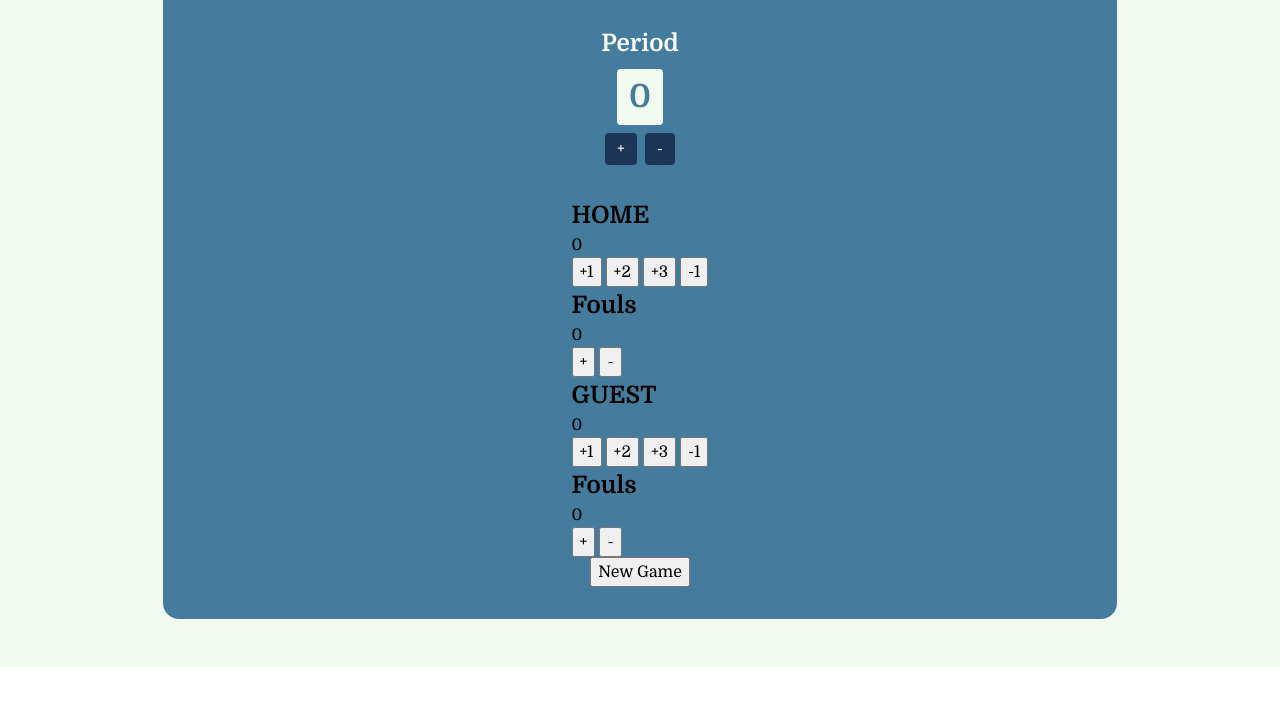
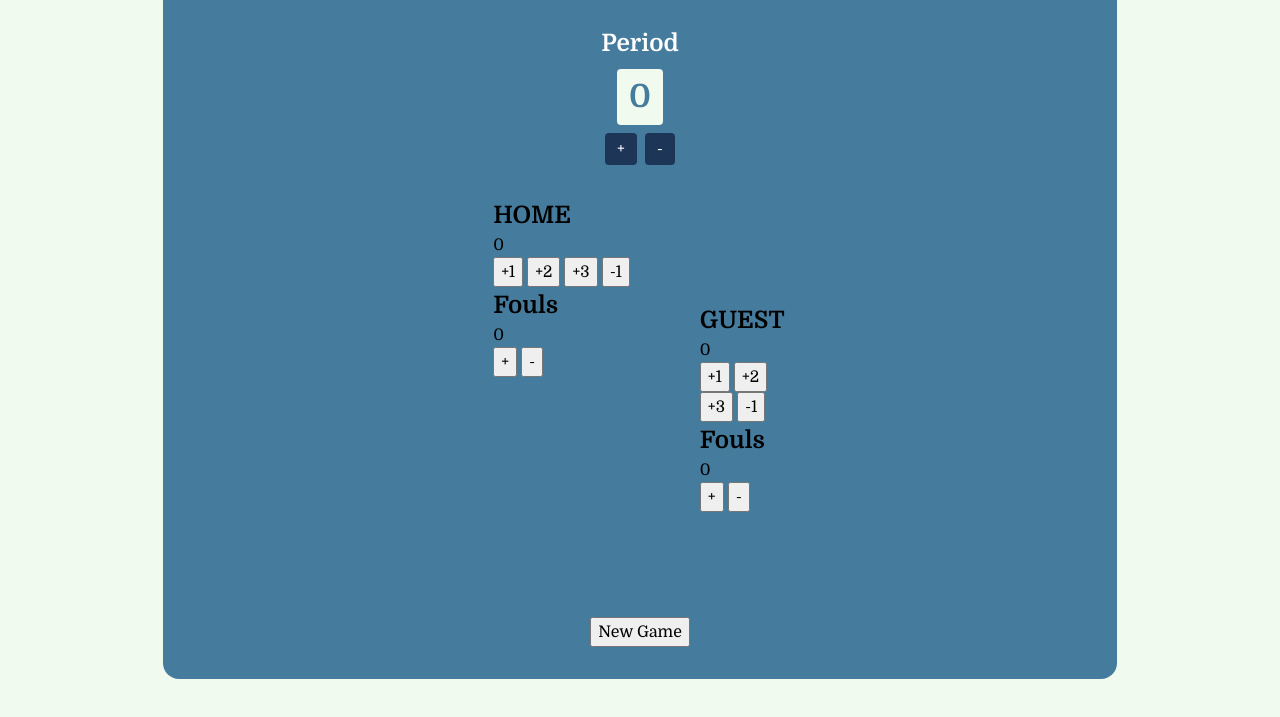
Before and after one commit to Timmydrax/basketball-scoreboard, a plain HTML site: page index.html in a window 1280 px wide. Shown: the part 283-1000 px from the top of the page. Before the commit the page ends 950 px from the top, so only its background shows below. Drawn offline with Linux system fonts and the light colour scheme.

Commit message:
FIX: Bug fix

```diff
--- a/style.css
+++ b/style.css
@@ -210,3 +210,22 @@ h6 {
     border-radius: 4px;
   }
 }
+
+.team-section {
+  display: flex;
+  flex-direction: column;
+  align-items: center;
+  margin-block-end: var(--spacing-24px);
+}
+
+.team-container {
+    display: flex;
+    flex-direction: row;
+    align-items: center;
+    gap: var(--spacing-20px);
+}
+.home-section{
+    max-width: 400px;
+    width: 100%;
+    height: 420px;
+}
```
Also changed, not shown: index.html (+2 -3 lines).
